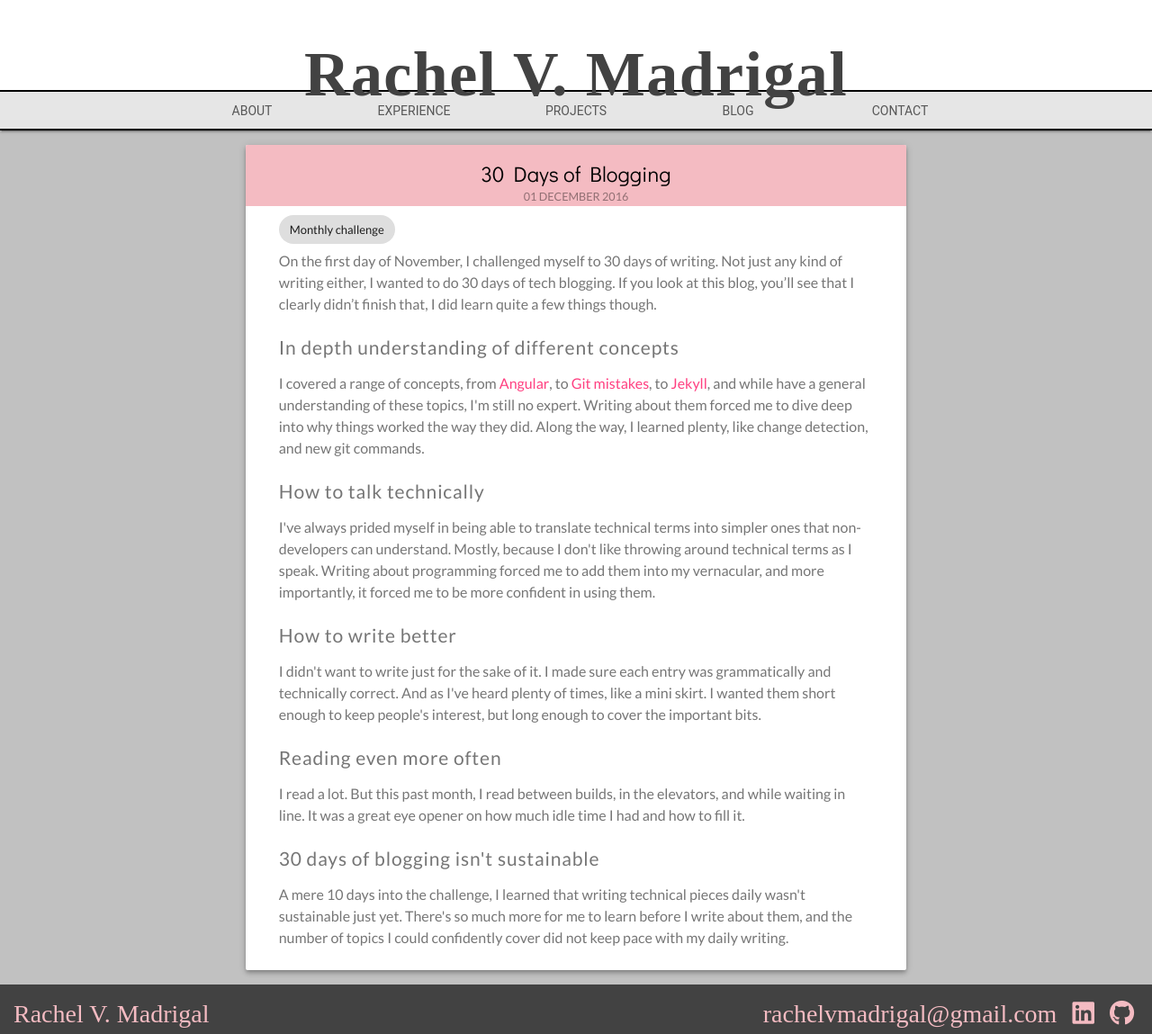
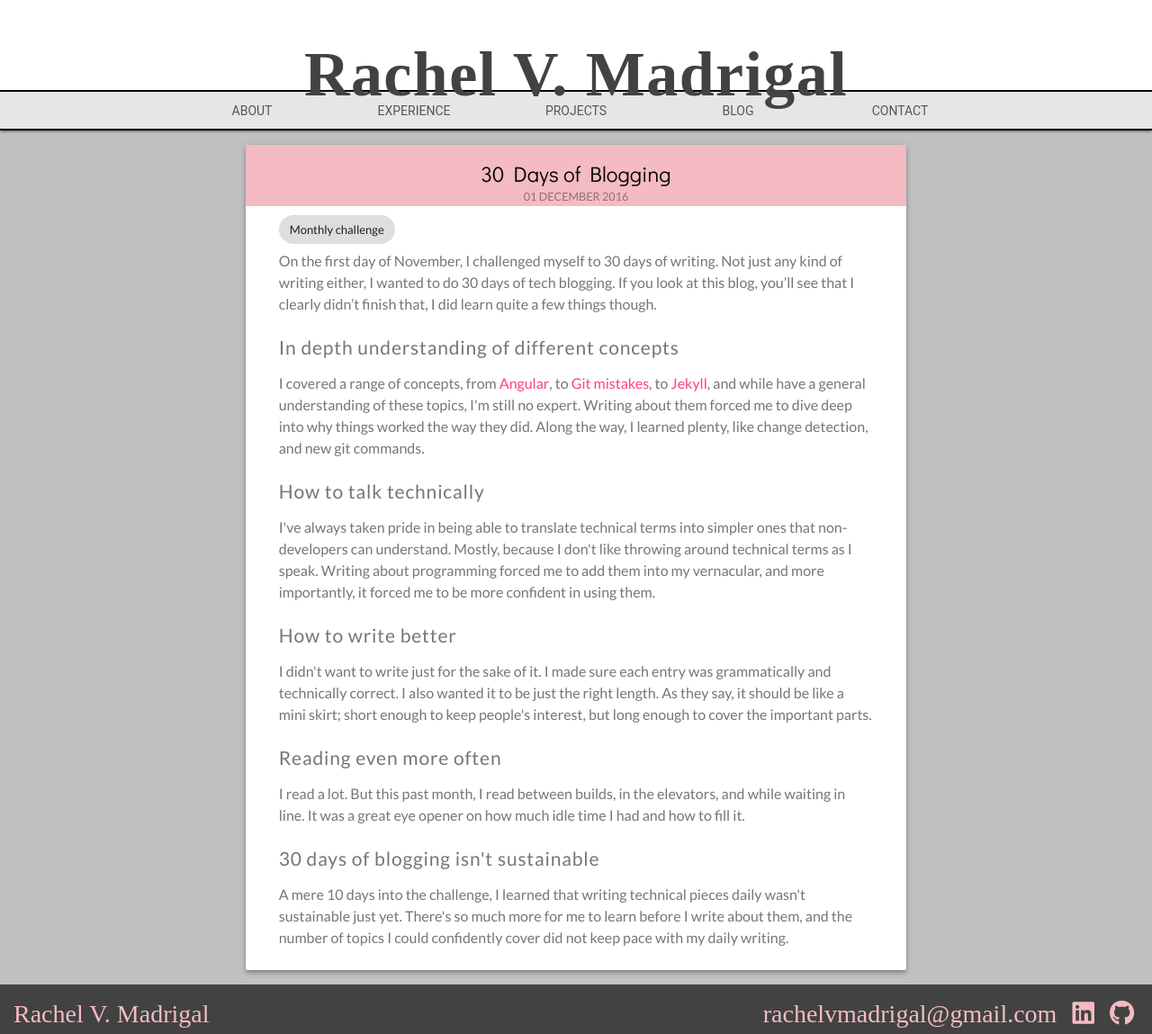
Before and after one commit to rachelmad/rachelmad.github.io, a Jekyll site: the page built from _posts/2016-12-01-30-days-of-blogging.md, in a window 1280 px wide. Shown: the whole page at 90% size. Built offline with Jekyll 4.4.1, drawn with Linux system fonts in a browser that asks for light colours; nearby versions of some CDN libraries; some web fonts are replaced.

Commit message:
Blog post: 30 days of blogging

```diff
--- a/_posts/2016-12-01-30-days-of-blogging.md
+++ b/_posts/2016-12-01-30-days-of-blogging.md
@@ -27,7 +27,7 @@ and new git commands.
 
 <h6>How to talk technically</h6>
 <p>
-I've always prided myself in being able to translate technical terms
+I've always taken pride in being able to translate technical terms
 into simpler ones that non-developers can understand.
 Mostly, because I don't like throwing around technical terms as I speak.
 Writing about programming forced me to add them into my vernacular,
@@ -38,9 +38,10 @@ and more importantly, it forced me to be more confident in using them.
 <p>
 I didn't want to write just for the sake of it.
 I made sure each entry was grammatically and technically correct.
-And as I've heard plenty of times, like a mini skirt.
-I wanted them short enough to keep people's interest,
-but long enough to cover the important bits.
+I also wanted it to be just the right length.
+As they say, it should be like a mini skirt;
+short enough to keep people's interest,
+but long enough to cover the important parts.
 </p>
 
 <h6>Reading even more often</h6>
```
